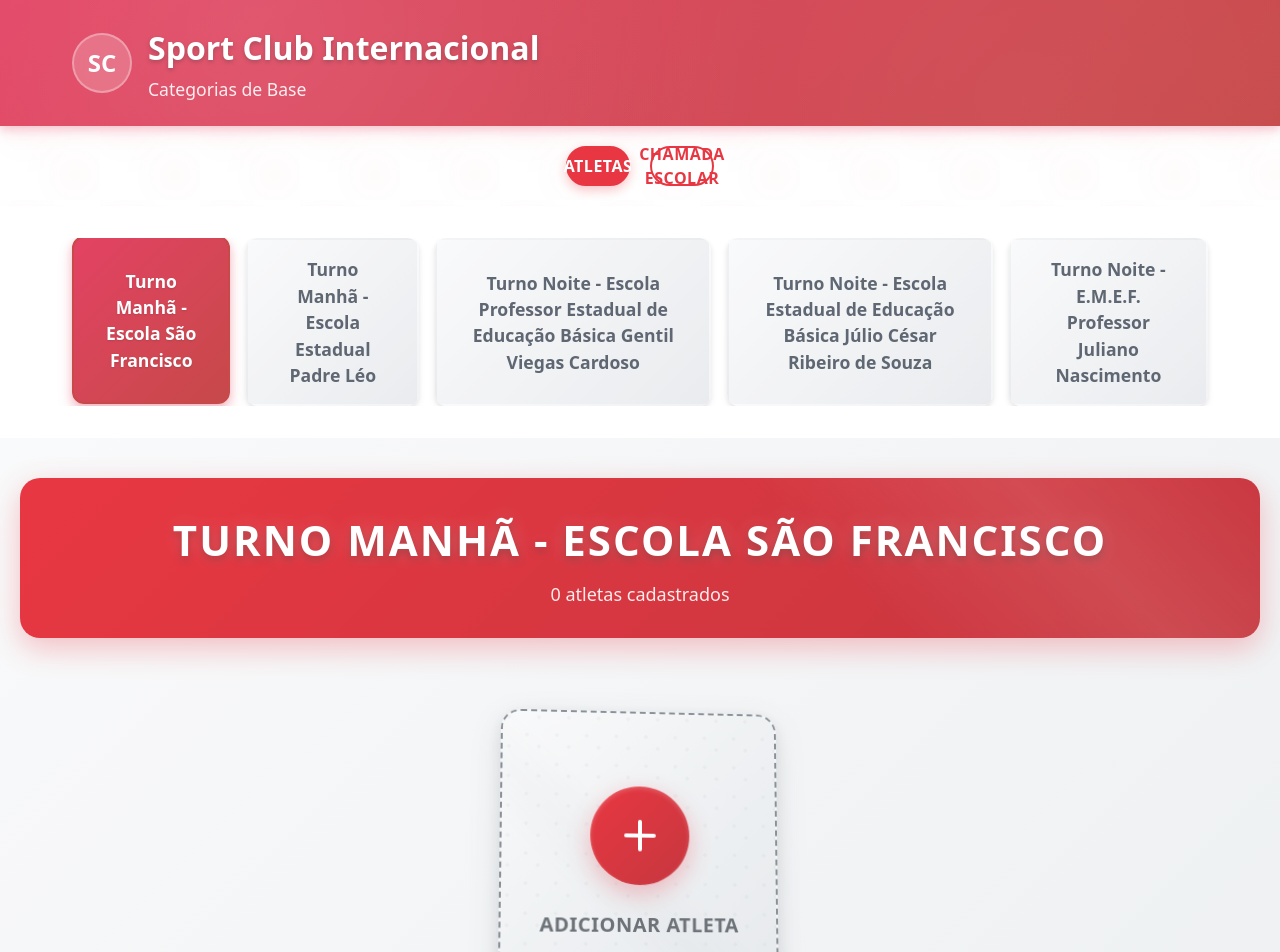
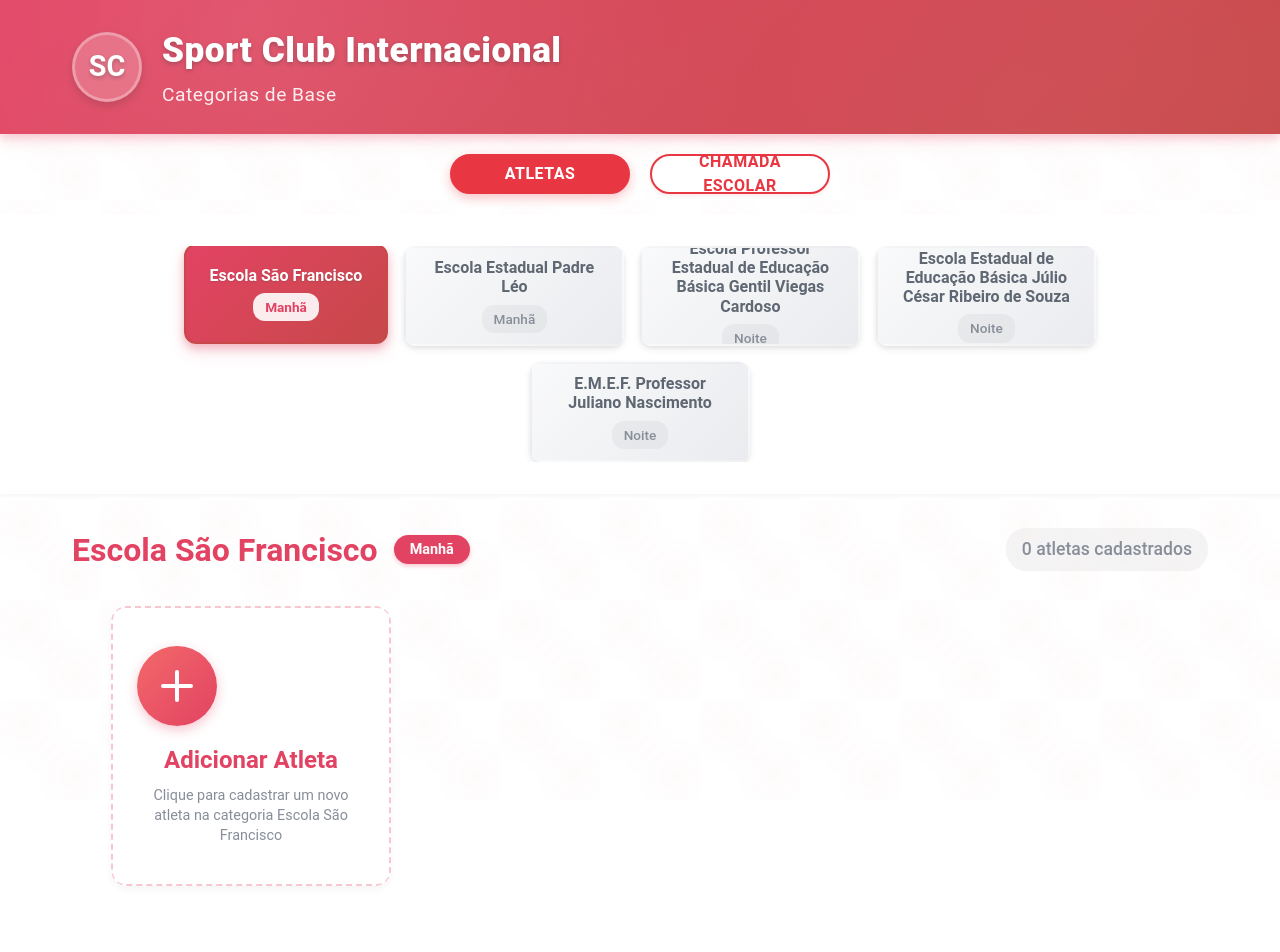
Before and after one commit to LordBuks/Pedagogia, a React (Vite) app: page / in a window 1280 px wide. Shown: the top 952 px of the page. After the commit the page ends 918 px from the top, so only its background shows below. Built offline with nearby package versions, Linux system fonts and the light colour scheme.

Commit message:
Grandes melhorias

```diff
--- a/src/App.css
+++ b/src/App.css
@@ -134,6 +134,7 @@
 body {
   background: var(--inter-white);
   min-height: 100vh;
+  font-family: 'Poppins', 'Roboto', 'Segoe UI', sans-serif;
 }
 
 .App {
@@ -281,17 +282,20 @@
 }
 
 .nav-button {
-  padding: 12px 30px;
+  padding: 14px 32px;
   border: 2px solid #E30613;
   background: white;
   color: #E30613;
-  border-radius: 25px;
+  border-radius: 30px;
   font-weight: 600;
   font-size: 16px;
   cursor: pointer;
   transition: all 0.3s ease;
   text-transform: uppercase;
   letter-spacing: 0.5px;
+  min-width: 180px;
+  text-align: center;
+  box-shadow: 0 2px 4px rgba(227, 6, 19, 0.1);
 }
 
 .nav-button:hover {
@@ -316,7 +320,73 @@
 
   .nav-button {
     width: 200px;
-    padding: 10px 20px;
+    padding: 12px 24px;
     font-size: 14px;
   }
 }
+
+/* Estilos para o botão de adicionar atleta */
+.add-athlete-card-3d {
+  cursor: pointer;
+  transition: all 0.3s ease;
+  border-radius: 16px;
+  overflow: hidden;
+  background: white;
+  box-shadow: 0 4px 8px rgba(0, 0, 0, 0.05);
+  height: 280px;
+  width: 100%;
+  max-width: 280px;
+  margin: 0 auto;
+  animation: fadeInScale 0.5s ease-out forwards;
+}
+
+.add-athlete-card-3d:hover {
+  transform: translateY(-8px);
+  box-shadow: 0 8px 24px rgba(220, 20, 60, 0.15);
+}
+
+.add-card-inner {
+  position: relative;
+  width: 100%;
+  height: 100%;
+  display: flex;
+  flex-direction: column;
+  justify-content: center;
+  align-items: center;
+  padding: 1.5rem;
+  text-align: center;
+  border: 2px dashed rgba(220, 20, 60, 0.3);
+  border-radius: 14px;
+  background: rgba(255, 255, 255, 0.8);
+}
+
+.add-icon-container {
+  width: 80px;
+  height: 80px;
+  border-radius: 50%;
+  background: linear-gradient(135deg, var(--inter-red-light) 0%, var(--inter-red) 100%);
+  display: flex;
+  align-items: center;
+  justify-content: center;
+  margin-bottom: 1rem;
+  color: white;
+  box-shadow: 0 4px 12px rgba(220, 20, 60, 0.3);
+  transition: all 0.3s ease;
+}
+
+.add-athlete-card-3d:hover .add-icon-container {
+  transform: scale(1.1) rotate(90deg);
+}
+
+.add-card-title {
+  font-size: 1.5rem;
+  font-weight: 700;
+  color: var(--inter-red);
+  margin-bottom: 0.5rem;
+}
+
+.add-card-subtitle {
+  font-size: 0.9rem;
+  color: var(--inter-gray-medium);
+  line-height: 1.4;
+}
--- a/src/components/AthleteGrid/AthleteGrid3D.css
+++ b/src/components/AthleteGrid/AthleteGrid3D.css
@@ -1,260 +1,95 @@
 .athlete-grid-container-3d {
-  padding: 40px 20px;
-  max-width: 1400px;
+  max-width: 1200px;
   margin: 0 auto;
-  background: linear-gradient(135deg, #f8f9fa 0%, #e9ecef 100%);
-  min-height: 100vh;
+  padding: 2rem;
 }
 
 .grid-header-3d {
-  text-align: center;
-  margin-bottom: 50px;
-  padding: 30px 0;
-  background: linear-gradient(135deg, #E30613 0%, #B8050F 100%);
-  border-radius: 20px;
-  color: white;
-  box-shadow: 0 10px 30px rgba(227, 6, 19, 0.3);
-  position: relative;
-  overflow: hidden;
+  margin-bottom: 2rem;
+  display: flex;
+  justify-content: space-between;
+  align-items: center;
+  flex-wrap: wrap;
+  gap: 1rem;
 }
 
-.grid-header-3d::before {
-  content: '';
-  position: absolute;
-  top: 0;
-  left: 0;
-  width: 100%;
-  height: 100%;
-  background: linear-gradient(
-    45deg,
-    transparent 30%,
-    rgba(255, 255, 255, 0.1) 50%,
-    transparent 70%
-  );
-  animation: header-shine 4s infinite;
-}
-
-@keyframes header-shine {
-  0% {
-    transform: translateX(-100%);
-  }
-  100% {
-    transform: translateX(100%);
-  }
+.category-header {
+  display: flex;
+  align-items: center;
+  gap: 1rem;
 }
 
 .category-title-3d {
-  font-size: 42px;
-  font-weight: 800;
-  margin: 0 0 10px 0;
-  text-transform: uppercase;
-  letter-spacing: 2px;
-  text-shadow:
-    0 4px 8px rgba(0, 0, 0, 0.3),
-    0 0 20px rgba(255, 255, 255, 0.2);
+  font-size: 2rem;
+  font-weight: 700;
+  color: var(--inter-red);
+  margin: 0;
   position: relative;
-  z-index: 2;
+}
+
+.category-turno-badge {
+  background: var(--inter-red);
+  color: white;
+  padding: 0.25rem 1rem;
+  border-radius: 20px;
+  font-size: 0.9rem;
+  font-weight: 600;
+  box-shadow: 0 2px 4px rgba(220, 20, 60, 0.3);
 }
 
 .athletes-count-3d {
-  font-size: 18px;
+  font-size: 1.1rem;
+  color: var(--inter-gray-medium);
+  margin: 0;
+  background: rgba(0, 0, 0, 0.05);
+  padding: 0.5rem 1rem;
+  border-radius: 20px;
   font-weight: 500;
-  margin: 0;
-  opacity: 0.9;
-  position: relative;
-  z-index: 2;
 }
 
 .athlete-grid-3d {
   display: grid;
-  grid-template-columns: repeat(auto-fit, minmax(280px, 1fr));
-  gap: 40px;
-  justify-items: center;
-  padding: 20px 0;
+  grid-template-columns: repeat(auto-fill, minmax(280px, 1fr));
+  gap: 2rem;
 }
 
 .athlete-card-wrapper {
-  animation: card-fade-in 0.6s ease-out both;
+  animation: fadeInScale 0.5s ease-out forwards;
+  opacity: 0;
 }
 
-@keyframes card-fade-in {
-  0% {
+@keyframes fadeInScale {
+  from {
     opacity: 0;
-    transform: translateY(50px) rotateX(20deg);
+    transform: scale(0.9);
   }
-  100% {
+  to {
     opacity: 1;
-    transform: translateY(0) rotateX(0deg);
+    transform: scale(1);
   }
 }
 
-.add-athlete-card-3d {
-  position: relative;
-  width: 280px;
-  height: 380px;
-  cursor: pointer;
-  transform-style: preserve-3d;
-  perspective: 1000px;
-  transition: all 0.4s cubic-bezier(0.175, 0.885, 0.32, 1.275);
-  animation: card-fade-in 0.6s ease-out both;
-}
-
-.add-card-inner {
-  position: relative;
-  width: 100%;
-  height: 100%;
-  transform: rotateX(5deg) rotateY(5deg);
-  transition: all 0.4s cubic-bezier(0.175, 0.885, 0.32, 1.275);
-  border-radius: 20px;
-  overflow: hidden;
-  box-shadow:
-    0 10px 30px rgba(108, 117, 125, 0.2),
-    0 5px 15px rgba(0, 0, 0, 0.1);
-  border: 2px dashed #6c757d;
-}
-
-.add-athlete-card-3d:hover .add-card-inner {
-  transform: rotateX(10deg) rotateY(10deg) translateZ(30px) scale(1.05);
-  box-shadow:
-    0 25px 50px rgba(108, 117, 125, 0.3),
-    0 15px 30px rgba(0, 0, 0, 0.2);
-  border-color: #E30613;
-}
-
-.add-card-background {
-  position: absolute;
-  top: 0;
-  left: 0;
-  width: 100%;
-  height: 100%;
-  background: linear-gradient(135deg, #f8f9fa 0%, #e9ecef 50%, #dee2e6 100%);
-  z-index: 1;
-}
-
-.add-geometric-pattern {
-  position: absolute;
-  top: 0;
-  left: 0;
-  width: 100%;
-  height: 100%;
-  background-image:
-    radial-gradient(circle at 20% 20%, rgba(108, 117, 125, 0.1) 2px, transparent 2px),
-    radial-gradient(circle at 80% 80%, rgba(108, 117, 125, 0.1) 2px, transparent 2px),
-    linear-gradient(45deg, transparent 40%, rgba(108, 117, 125, 0.05) 50%, transparent 60%);
-  background-size: 30px 30px, 30px 30px, 100% 100%;
-  opacity: 0.6;
-}
-
-.add-card-content {
-  position: relative;
-  width: 100%;
-  height: 100%;
-  display: flex;
-  flex-direction: column;
-  align-items: center;
-  justify-content: center;
-  padding: 30px 20px;
-  z-index: 3;
-  text-align: center;
-}
-
-.add-icon-container {
-  width: 100px;
-  height: 100px;
-  background: linear-gradient(135deg, #E30613 0%, #B8050F 100%);
-  border-radius: 50%;
-  display: flex;
-  align-items: center;
-  justify-content: center;
-  margin-bottom: 25px;
-  color: white;
-  box-shadow:
-    0 8px 25px rgba(227, 6, 19, 0.3),
-    inset 0 2px 5px rgba(255, 255, 255, 0.2);
-  transition: all 0.3s ease;
-  transform: translateZ(20px);
-}
-
-.add-athlete-card-3d:hover .add-icon-container {
-  transform: translateZ(30px) scale(1.1);
-  box-shadow:
-    0 12px 35px rgba(227, 6, 19, 0.4),
-    inset 0 2px 5px rgba(255, 255, 255, 0.3);
-}
-
-.add-card-title {
-  font-size: 20px;
-  font-weight: 700;
-  margin: 0 0 12px 0;
-  color: #495057;
-  text-transform: uppercase;
-  letter-spacing: 0.5px;
-  transform: translateZ(15px);
-}
-
-.add-card-subtitle {
-  font-size: 14px;
-  font-weight: 500;
-  margin: 0;
-  color: #6c757d;
-  line-height: 1.4;
-  transform: translateZ(10px);
-}
-
-/* Responsividade */
 @media (max-width: 768px) {
   .athlete-grid-container-3d {
-    padding: 30px 15px;
+    padding: 1rem;
   }
 
   .grid-header-3d {
-    margin-bottom: 40px;
-    padding: 25px 20px;
+    flex-direction: column;
+    align-items: flex-start;
+    margin-bottom: 1.5rem;
   }
 
   .category-title-3d {
-    font-size: 32px;
+    font-size: 1.5rem;
   }
 
   .athletes-count-3d {
-    font-size: 16px;
+    font-size: 1rem;
   }
 
   .athlete-grid-3d {
-    grid-template-columns: repeat(auto-fit, minmax(250px, 1fr));
-    gap: 30px;
-  }
-
-  .add-athlete-card-3d {
-    width: 250px;
-    height: 340px;
+    grid-template-columns: repeat(auto-fill, minmax(250px, 1fr));
+    gap: 1.5rem;
   }
 }
-
-@media (max-width: 480px) {
-  .athlete-grid-container-3d {
-    padding: 20px 10px;
-  }
-
-  .category-title-3d {
-    font-size: 28px;
-  }
-
-  .athlete-grid-3d {
-    grid-template-columns: 1fr;
-    gap: 25px;
-  }
-
-  .add-athlete-card-3d {
-    width: 220px;
-    height: 320px;
-  }
-
-  .add-card-inner {
-    transform: rotateX(2deg) rotateY(2deg);
-  }
-
-  .add-athlete-card-3d:hover .add-card-inner {
-    transform: rotateX(5deg) rotateY(5deg) translateZ(15px) scale(1.02);
-  }
-}
--- a/src/components/AthleteGrid/AthleteGrid3D.jsx
+++ b/src/components/AthleteGrid/AthleteGrid3D.jsx
@@ -16,6 +16,30 @@
     const nameB = (b.name || '').toLowerCase();
     return nameA.localeCompare(nameB);
   });
+
+  // Mapeamento de categorias para exibir apenas o nome da escola sem o turno
+  const categoryMap = {
+    'Turno Manhã - Escola São Francisco': {
+      displayName: 'Escola São Francisco',
+      turno: 'Manhã'
+    },
+    'Turno Manhã - Escola Estadual Padre Léo': {
+      displayName: 'Escola Estadual Padre Léo',
+      turno: 'Manhã'
+    },
+    'Turno Noite - Escola Professor Estadual de Educação Básica Gentil Viegas Cardoso': {
+      displayName: 'Escola Professor Estadual de Educação Básica Gentil Viegas Cardoso',
+      turno: 'Noite'
+    },
+    'Turno Noite - Escola Estadual de Educação Básica Júlio César Ribeiro de Souza': {
+      displayName: 'Escola Estadual de Educação Básica Júlio César Ribeiro de Souza',
+      turno: 'Noite'
+    },
+    'Turno Noite - E.M.E.F. Professor Juliano Nascimento': {
+      displayName: 'E.M.E.F. Professor Juliano Nascimento',
+      turno: 'Noite'
+    }
+  };
 
   const handleCardClick = (athlete) => {
     setSelectedAthlete(athlete);
@@ -36,7 +60,10 @@
   return (
     <div className="athlete-grid-container-3d">
       <div className="grid-header-3d">
-        <h2 className="category-title-3d">{selectedCategory}</h2>
+        <div className="category-header">
+          <h2 className="category-title-3d">{categoryMap[selectedCategory].displayName}</h2>
+          <span className="category-turno-badge">{categoryMap[selectedCategory].turno}</span>
+        </div>
         <p className="athletes-count-3d">
           {athletes.length} {athletes.length === 1 ? 'atleta' : 'atletas'} cadastrado{athletes.length === 1 ? '' : 's'}
         </p>
@@ -72,7 +99,7 @@
               </div>
               <h3 className="add-card-title">Adicionar Atleta</h3>
               <p className="add-card-subtitle">
-                Clique para cadastrar um novo atleta na categoria {selectedCategory}
+                Clique para cadastrar um novo atleta na categoria {categoryMap[selectedCategory].displayName}
               </p>
             </div>
           </div>
--- a/src/components/CategorySelector/CategorySelector.css
+++ b/src/components/CategorySelector/CategorySelector.css
@@ -13,6 +13,8 @@
   overflow-x: auto;
   scrollbar-width: none;
   -ms-overflow-style: none;
+  justify-content: center;
+  flex-wrap: wrap;
 }
 
 .category-tabs::-webkit-scrollbar {
@@ -23,16 +25,23 @@
   background: linear-gradient(135deg, #F8F9FA 0%, #E5E7EB 100%);
   border: 2px solid transparent;
   border-radius: 12px;
-  padding: 1rem 2rem;
+  padding: 1rem 1.5rem;
   cursor: pointer;
   transition: all 0.3s ease-in-out;
   position: relative;
   overflow: hidden;
-  min-width: 120px;
+  min-width: 180px;
+  max-width: 220px;
+  height: 100px;
   transform-style: preserve-3d;
   box-shadow:
     0 2px 4px rgba(0, 0, 0, 0.1),
     0 4px 8px rgba(0, 0, 0, 0.05);
+  display: flex;
+  flex-direction: column;
+  justify-content: center;
+  align-items: center;
+  text-align: center;
 }
 
 .category-tab::before {
@@ -73,12 +82,26 @@
 }
 
 .category-text {
-  font-size: 1.1rem;
+  font-size: 1rem;
   font-weight: 600;
   color: var(--inter-gray-dark);
   transition: color 0.3s ease;
   position: relative;
   z-index: 1;
+  margin-bottom: 0.5rem;
+  line-height: 1.2;
+}
+
+.category-turno {
+  font-size: 0.85rem;
+  font-weight: 500;
+  color: var(--inter-gray-medium);
+  background-color: rgba(0, 0, 0, 0.05);
+  padding: 0.25rem 0.75rem;
+  border-radius: 12px;
+  position: relative;
+  z-index: 1;
+  transition: all 0.3s ease;
 }
 
 .category-tab.active .category-text {
@@ -86,18 +109,31 @@
   text-shadow: 0 1px 2px rgba(0, 0, 0, 0.2);
 }
 
+.category-tab.active .category-turno {
+  color: var(--inter-red);
+  background-color: rgba(255, 255, 255, 0.9);
+  font-weight: 600;
+}
+
 @media (max-width: 768px) {
   .category-tabs {
     padding: 0 1rem;
-    gap: 0.5rem;
+    gap: 0.75rem;
+    justify-content: flex-start;
   }
 
   .category-tab {
-    padding: 0.75rem 1.5rem;
-    min-width: 100px;
+    padding: 0.75rem 1rem;
+    min-width: 150px;
+    height: 90px;
   }
 
   .category-text {
-    font-size: 1rem;
+    font-size: 0.9rem;
+  }
+
+  .category-turno {
+    font-size: 0.75rem;
+    padding: 0.2rem 0.5rem;
   }
 }
--- a/src/components/CategorySelector/CategorySelector.jsx
+++ b/src/components/CategorySelector/CategorySelector.jsx
@@ -4,6 +4,30 @@
 
 const CategorySelector = () => {
   const { selectedCategory, setSelectedCategory } = useAthletes();
+
+  // Mapeamento de categorias para exibir apenas o nome da escola sem o turno
+  const categoryMap = {
+    'Turno Manhã - Escola São Francisco': {
+      displayName: 'Escola São Francisco',
+      turno: 'Manhã'
+    },
+    'Turno Manhã - Escola Estadual Padre Léo': {
+      displayName: 'Escola Estadual Padre Léo',
+      turno: 'Manhã'
+    },
+    'Turno Noite - Escola Professor Estadual de Educação Básica Gentil Viegas Cardoso': {
+      displayName: 'Escola Professor Estadual de Educação Básica Gentil Viegas Cardoso',
+      turno: 'Noite'
+    },
+    'Turno Noite - Escola Estadual de Educação Básica Júlio César Ribeiro de Souza': {
+      displayName: 'Escola Estadual de Educação Básica Júlio César Ribeiro de Souza',
+      turno: 'Noite'
+    },
+    'Turno Noite - E.M.E.F. Professor Juliano Nascimento': {
+      displayName: 'E.M.E.F. Professor Juliano Nascimento',
+      turno: 'Noite'
+    }
+  };
 
   const categories = [
     'Turno Manhã - Escola São Francisco',
@@ -22,7 +46,8 @@
             className={`category-tab ${selectedCategory === category ? 'active' : ''}`}
             onClick={() => setSelectedCategory(category)}
           >
-            <span className="category-text">{category}</span>
+            <span className="category-text">{categoryMap[category].displayName}</span>
+            <span className="category-turno">{categoryMap[category].turno}</span>
           </button>
         ))}
       </div>
--- a/src/components/Header/Header.css
+++ b/src/components/Header/Header.css
@@ -33,25 +33,34 @@
 .logo-section {
   display: flex;
   align-items: center;
-  gap: 1rem;
+  gap: 1.25rem;
 }
 
 .logo-placeholder {
-  width: 60px;
-  height: 60px;
+  width: 70px;
+  height: 70px;
   background: rgba(255, 255, 255, 0.2);
   border-radius: 50%;
   display: flex;
   align-items: center;
   justify-content: center;
-  border: 2px solid rgba(255, 255, 255, 0.3);
+  border: 3px solid rgba(255, 255, 255, 0.3);
   backdrop-filter: blur(10px);
+  box-shadow: 0 4px 8px rgba(0, 0, 0, 0.2);
+  transition: all 0.3s ease;
+}
+
+.logo-placeholder:hover {
+  transform: scale(1.05) rotate(5deg);
+  box-shadow: 0 6px 12px rgba(0, 0, 0, 0.3);
+  border-color: rgba(255, 255, 255, 0.5);
 }
 
 .logo-text {
-  font-size: 1.5rem;
+  font-size: 1.8rem;
   font-weight: bold;
   color: white;
+  text-shadow: 0 2px 4px rgba(0, 0, 0, 0.3);
 }
 
 .title-section {
@@ -59,17 +68,19 @@
 }
 
 .main-title {
-  font-size: 2rem;
-  font-weight: bold;
+  font-size: 2.2rem;
+  font-weight: 800;
   margin: 0;
   text-shadow: 0 2px 4px rgba(0, 0, 0, 0.3);
+  letter-spacing: 0.5px;
 }
 
 .subtitle {
-  font-size: 1.1rem;
+  font-size: 1.2rem;
   margin: 0.25rem 0 0 0;
   opacity: 0.9;
-  font-weight: 300;
+  font-weight: 400;
+  letter-spacing: 0.5px;
 }
 
 @media (max-width: 768px) {
@@ -78,7 +89,7 @@
   }
 
   .main-title {
-    font-size: 1.5rem;
+    font-size: 1.6rem;
   }
 
   .subtitle {
@@ -86,11 +97,11 @@
   }
 
   .logo-placeholder {
-    width: 50px;
-    height: 50px;
+    width: 55px;
+    height: 55px;
   }
 
   .logo-text {
-    font-size: 1.2rem;
+    font-size: 1.4rem;
   }
 }
```
Also changed, not shown: src/context/AthleteContext.jsx (+16 -3 lines), vercel.json, 1 other file (tests, documents, lock files or other folders).
